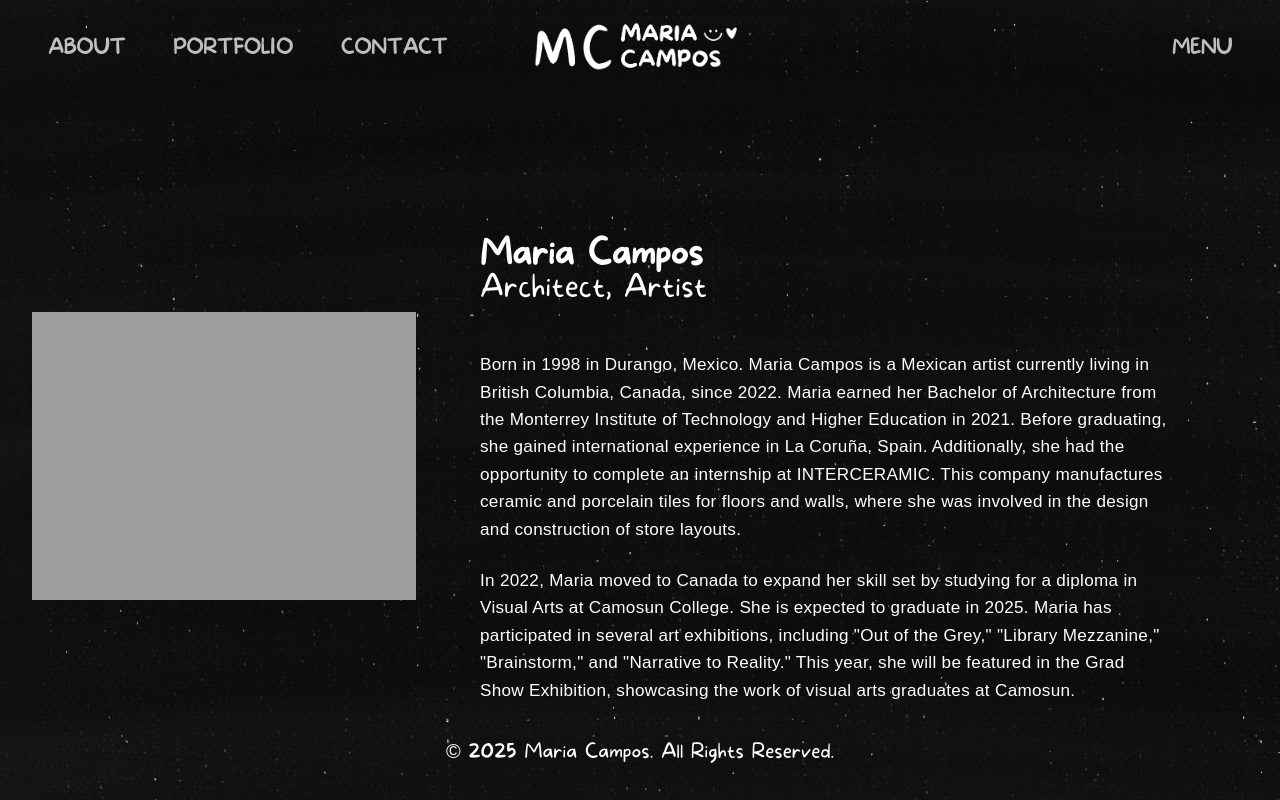
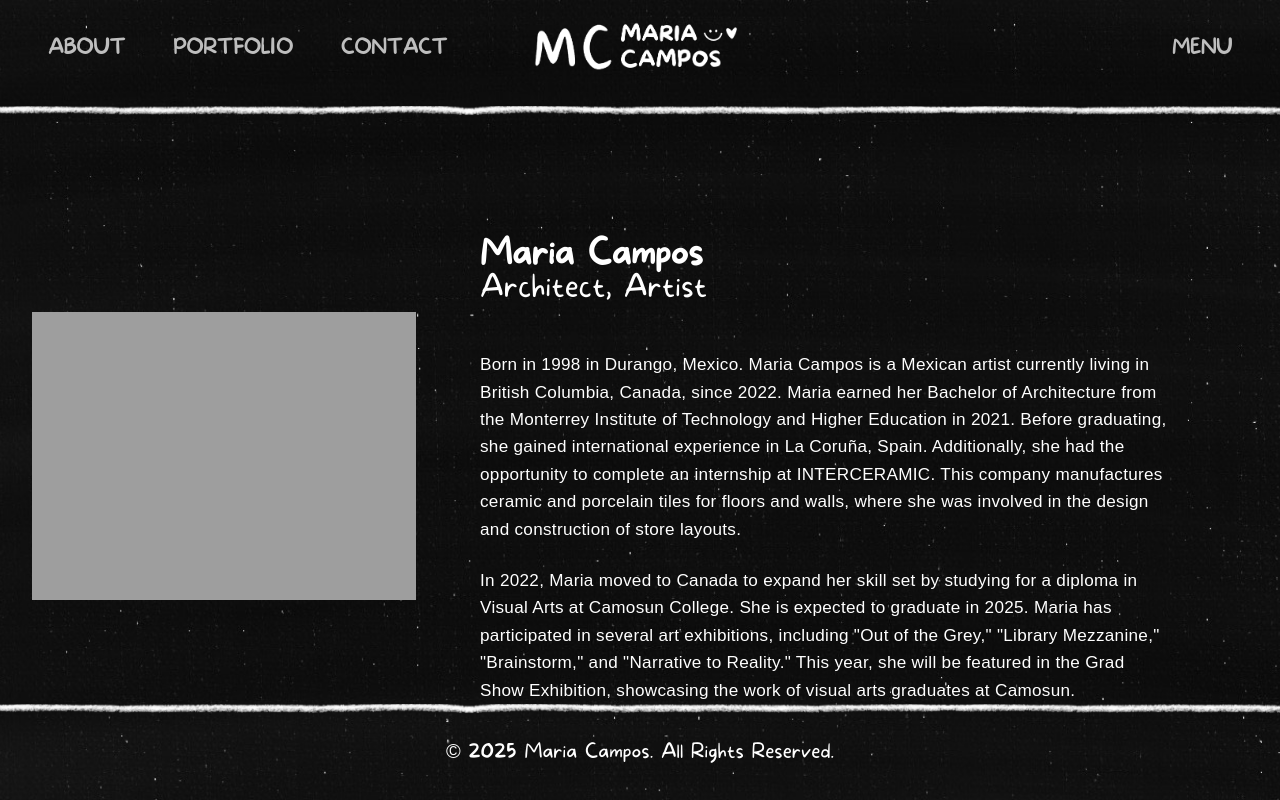
Before and after one commit to scss17/art-portfolio-project, a plain HTML site: page about.html in a window 1280 px wide. Drawn offline with Linux system fonts and the light colour scheme; the site is published under a folder, as on GitHub Pages, so addresses that start at the root find nothing.

Commit message:
fixed line separator

```diff
--- a/css/style.css
+++ b/css/style.css
@@ -61,7 +61,7 @@
   left: 0;
   width: 100%;
   height: 2rem;
-  background: url("/img/white_line.png") center/cover no-repeat;
+  background: url("../img/white_line.png") center/cover no-repeat;
   pointer-events: none;
 }
 
@@ -361,7 +361,7 @@ textarea.input {
   left: 0;
   width: 100%;
   height: 2rem;
-  background: url("/img/white_line.png") center/cover no-repeat;
+  background: url("../img/white_line.png") center/cover no-repeat;
   pointer-events: none;
 }
 
```
